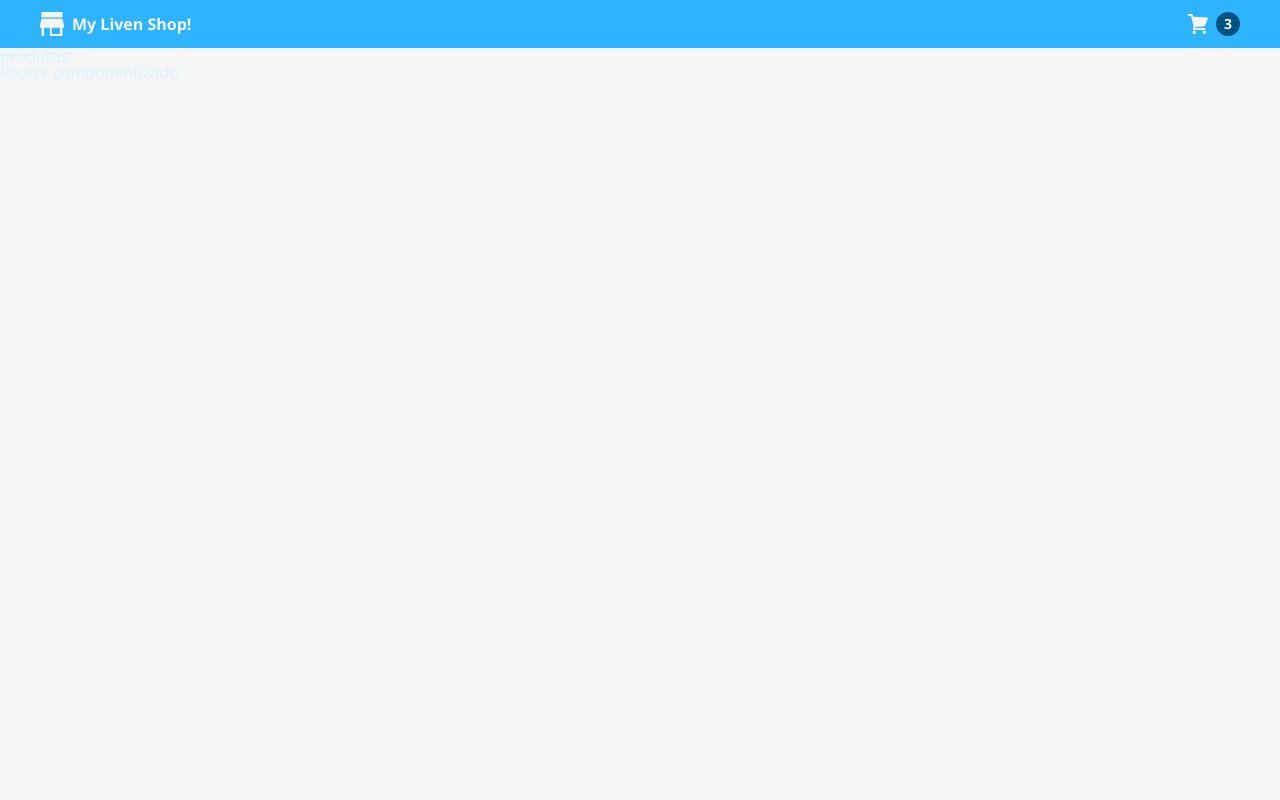
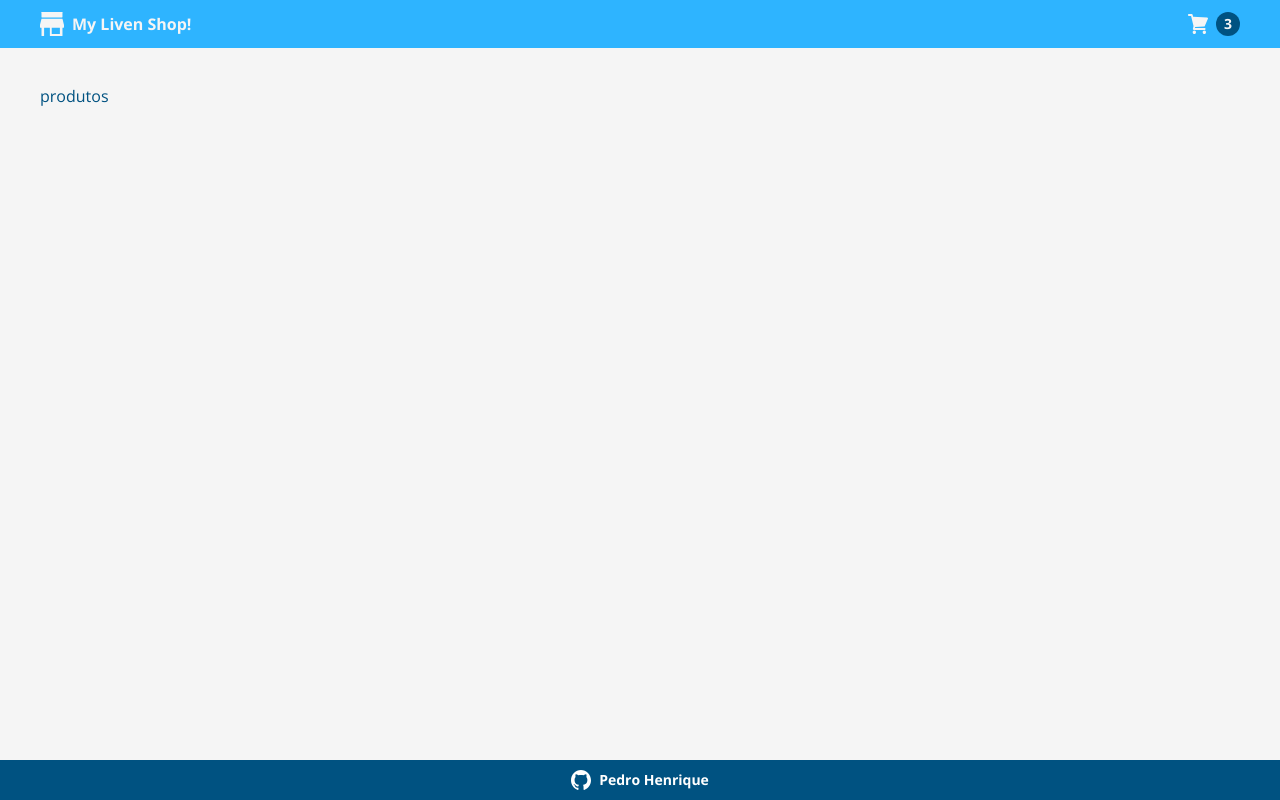
Before and after one commit to p-h-marques/mylivenshop, a React (Create React App) app: page /products in a window 1280 px wide. Built offline with nearby package versions, Linux system fonts and the light colour scheme; the HTML template or start-up script is replaced by a standard one.

Commit message:
Estilizando footer

```diff
--- a/src/components/footer/index.jsx
+++ b/src/components/footer/index.jsx
@@ -1,10 +1,19 @@
 import React from 'react'
 import {FooterStyles} from './styles'
+
+import ImgGit from '../../assets/images/github.svg'
 
 const Footer = () => {
     return (
         <FooterStyles>
-            Footer componentizado
+            <a
+                href="https://github.com/p-h-marques"
+                target="_blank"
+                rel="noreferrer"
+            >
+                <img src={ImgGit} alt="GitHub" />
+                <span>Pedro Henrique</span>
+            </a>
         </FooterStyles>
     )
 }
--- a/src/components/footer/styles.js
+++ b/src/components/footer/styles.js
@@ -1,6 +1,32 @@
 import styled from 'styled-components'
 import colors from '../../styles/colors'
+import measures from '../../styles/measures'
 
 export const FooterStyles = styled.footer`
-    color: ${colors.light}
+    background-color: ${colors.dark};
+    color: ${colors.white};
+    padding: 10px;
+    display: flex;
+    align-items: center;
+    justify-content: center;
+
+    a{
+        display: flex;
+        gap: ${measures[1]};
+        align-items: center;
+    }
+
+    img{
+        height: 20px;
+    }
+
+    span{
+        font-size: 14px;
+        font-weight: bold;
+        color: ${colors.white};
+
+        &:hover{
+            text-decoration: underline;
+        }
+    }
 `
--- a/src/containers/main/styles.js
+++ b/src/containers/main/styles.js
@@ -1,6 +1,14 @@
 import styled from 'styled-components'
 import colors from '../../styles/colors'
+import measures from '../../styles/measures'
 
 export const MainStyles = styled.main`
-    color: ${colors.light}
+    color: ${colors.dark};
+    flex-grow: 1;
+    flex-basis: 0px;
+    margin: ${measures[5]} ${measures[5]} 80px ${measures[5]};
+
+    @media(max-width: 575px){
+        margin: ${measures[5]} ${measures[3]} 80px ${measures[3]};
+    }
 `
--- a/src/reset.css
+++ b/src/reset.css
@@ -21,6 +21,8 @@ body {
 
 div#root {
     height: 100%;
+    display: flex;
+    flex-direction: column;
 }
 
 a,
```
Also changed, not shown: src/assets/images/github.svg (added).
